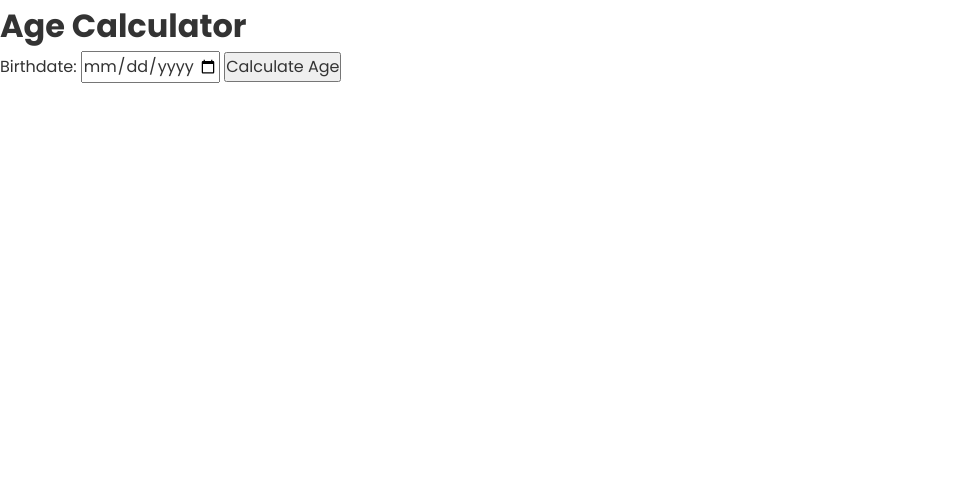
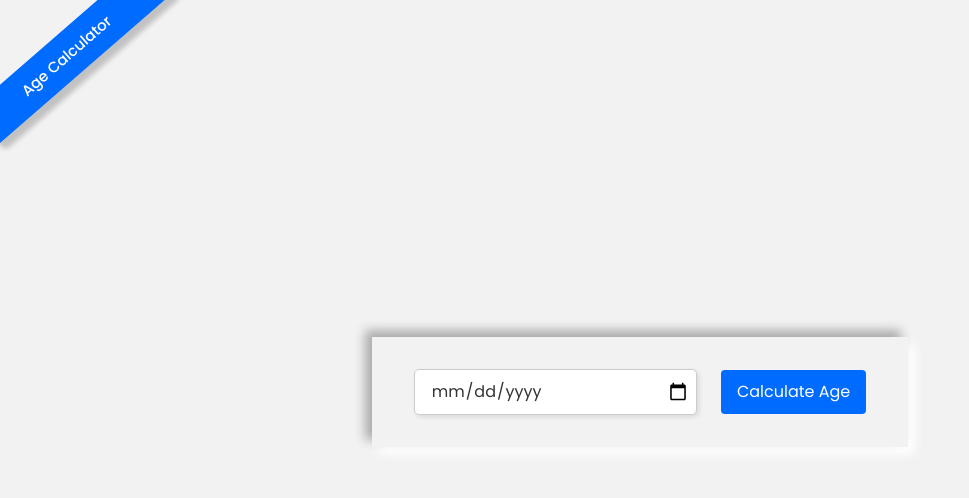
Before and after one commit to Rajender-01/Age-Calculator, a website built with Vite: page index.html in a window 1280 px wide. Shown: the whole page, without its empty margins (0-969 px from the left). Built offline with nearby package versions, Linux system fonts and the light colour scheme.

Commit message:
Feat: Style added

```diff
--- a/index.html
+++ b/index.html
@@ -9,15 +9,14 @@
 </head>
 
 <body>
-    <div class="age">
-        <div id="age__cont">
-            <h1>Age Calculator</h1>
-            <form onsubmit="return false;">
-                <label for="birthdate">Birthdate:</label>
-                <input type="date" id="birthdate" name="birthdate" max="" required>
-                <button type="button">Calculate Age</button>
-                <p id="result"></p>
+    <div class="age relative flex-center">
+        <div class="age__cont flex-col-center">
+            <h1 class="age__heading">Age Calculator</h1>
+            <form class="age__form flex-center neumorphism" onsubmit="return false;">
+                <input class="age__input" type="date" id="birthdate" name="birthdate" max="" required>
+                <button class="age__button" type="button">Calculate Age</button>
             </form>
+            <p id="result"></p>
         </div>
     </div>
 </body>
--- a/src/scss/ageCalculator.scss
+++ b/src/scss/ageCalculator.scss
@@ -0,0 +1,81 @@
+.age {
+  width: 100%;
+  height: 100%;
+  background-color: #f2f2f2;
+
+  &__cont {
+    width: 100%;
+    max-width: 600px;
+    padding: 2rem;
+    border-radius: 5px;
+    gap: 1rem;
+  }
+
+  &__heading {
+    position: absolute;
+    top: 34px;
+    left: -50px;
+    transform: rotate(-41deg);
+    border-radius: 5px;
+    font-size: 15px;
+    color: #fff;
+    font-weight: 500;
+    padding: 10px 60px;
+    background-color: #006BFF;
+    box-shadow: 8px 9px 5px 0px rgba(0, 0, 0, 0.2)
+  }
+
+  &__form {
+    width: 100%;
+    padding: 2rem;
+    gap: 1.5rem;
+
+    @media (max-width: 576px) {
+      flex-direction: column;
+    }
+  }
+
+  &__input {
+    width: 60%;
+    padding: 0.5rem 1rem;
+    border: 1px solid #ccc;
+    border-radius: 5px;
+    font-size: 16px;
+    box-shadow: 2px 2px 5px rgba(0, 0, 0, 0.1);
+    position: relative;
+    cursor: pointer;
+
+    &:focus {
+      outline: none;
+    }
+
+    &::-webkit-calendar-picker-indicator {
+      position: absolute;
+      inset: 0;
+      width: auto;
+      background-size: 20px;
+      width: 100%;
+      height: 100%;
+      cursor: pointer;
+      background-position: calc(100% - 10px) 10px;
+    }
+
+    @media (max-width: 576px) {
+      width: 80%;
+    }
+  }
+
+  &__button {
+    background: #006BFF;
+    color: #fff;
+    border: none;
+    padding: 0.6rem 1rem;
+    border-radius: 4px;
+    cursor: pointer;
+
+    &:hover {
+      background-color: #006affe7;
+      transition: ease-in-out linear 0.3s;
+    }
+  }
+}
--- a/src/scss/reset.scss
+++ b/src/scss/reset.scss
@@ -40,3 +40,22 @@ ol {
 .relative {
   position: relative;
 }
+
+.flex-center {
+  display: flex;
+  align-items: center;
+  justify-content: center;
+}
+
+.flex-col-center {
+  display: flex;
+  flex-direction: column;
+  align-items: center;
+  justify-content: center;
+}
+
+.neumorphism {
+  background: #f2f2f2;
+  box-shadow: -7px -7px 10px #acacac,
+    7px 7px 10px #ffffff;
+}
```
